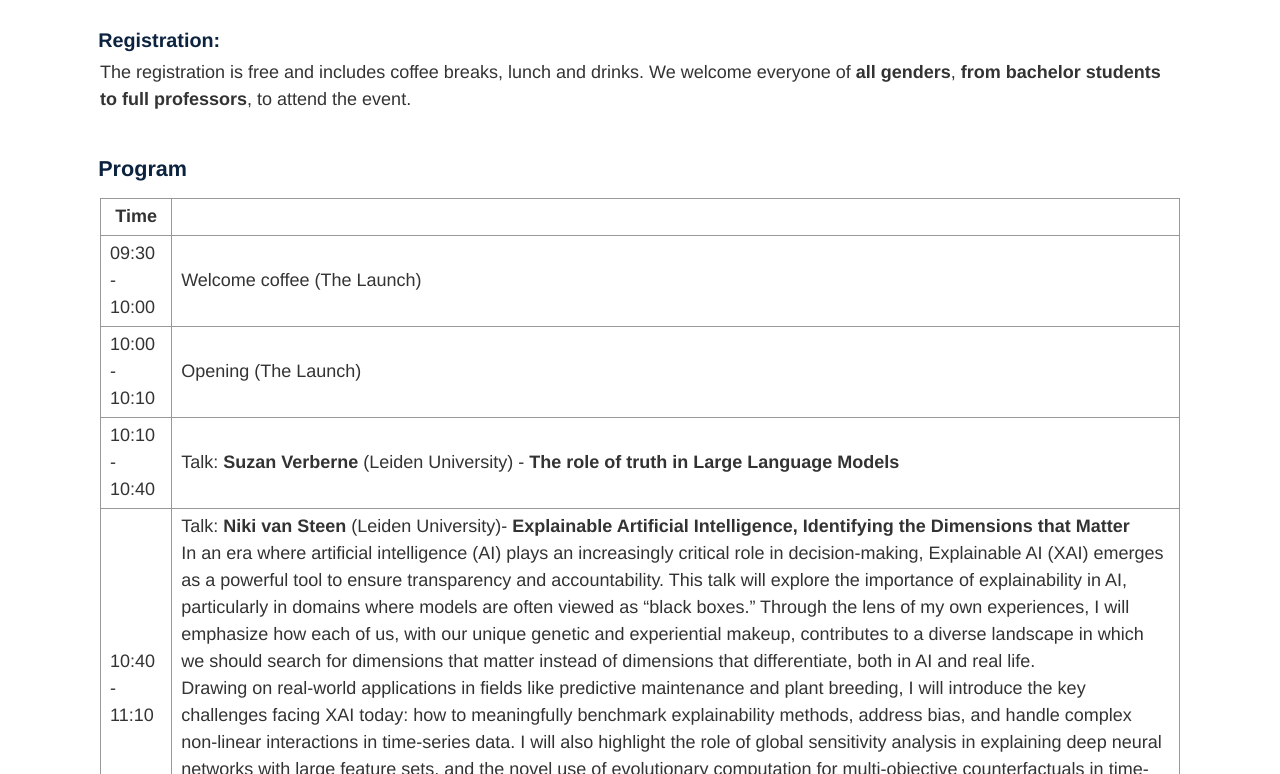
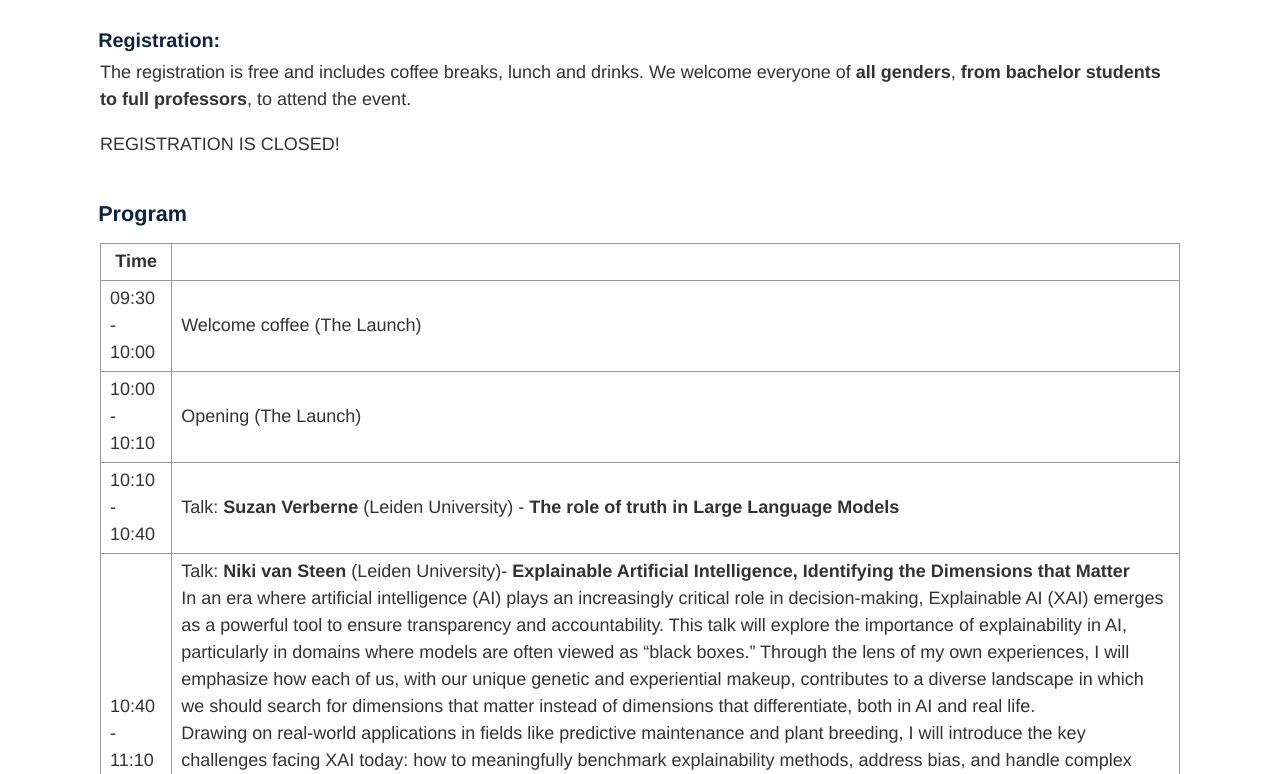
Before and after one commit to alice-and-eve/2024, a Jekyll site: the page built from index.md, in a window 1280 px wide and 900 px high, scrolled down 1281 px, cut to the strip 126-900 px from the top of the window. Built offline with Jekyll 4.4.1, drawn with Linux system fonts in a browser that asks for light colours.

Commit message:
Update index.md

```diff
--- a/index.md
+++ b/index.md
@@ -32,6 +32,8 @@ The workshop will be held in The Launch on the second floor of PLNT, Leiden.
 ### Registration:
 
 The registration is free and includes coffee breaks, lunch and drinks. We welcome everyone of **all genders**, **from bachelor students to full professors**, to attend the event.
+
+REGISTRATION IS CLOSED!
 
 <!--[SIGN UP HERE](https://forms.office.com/e/BckrsM54dj)-->
 
```
